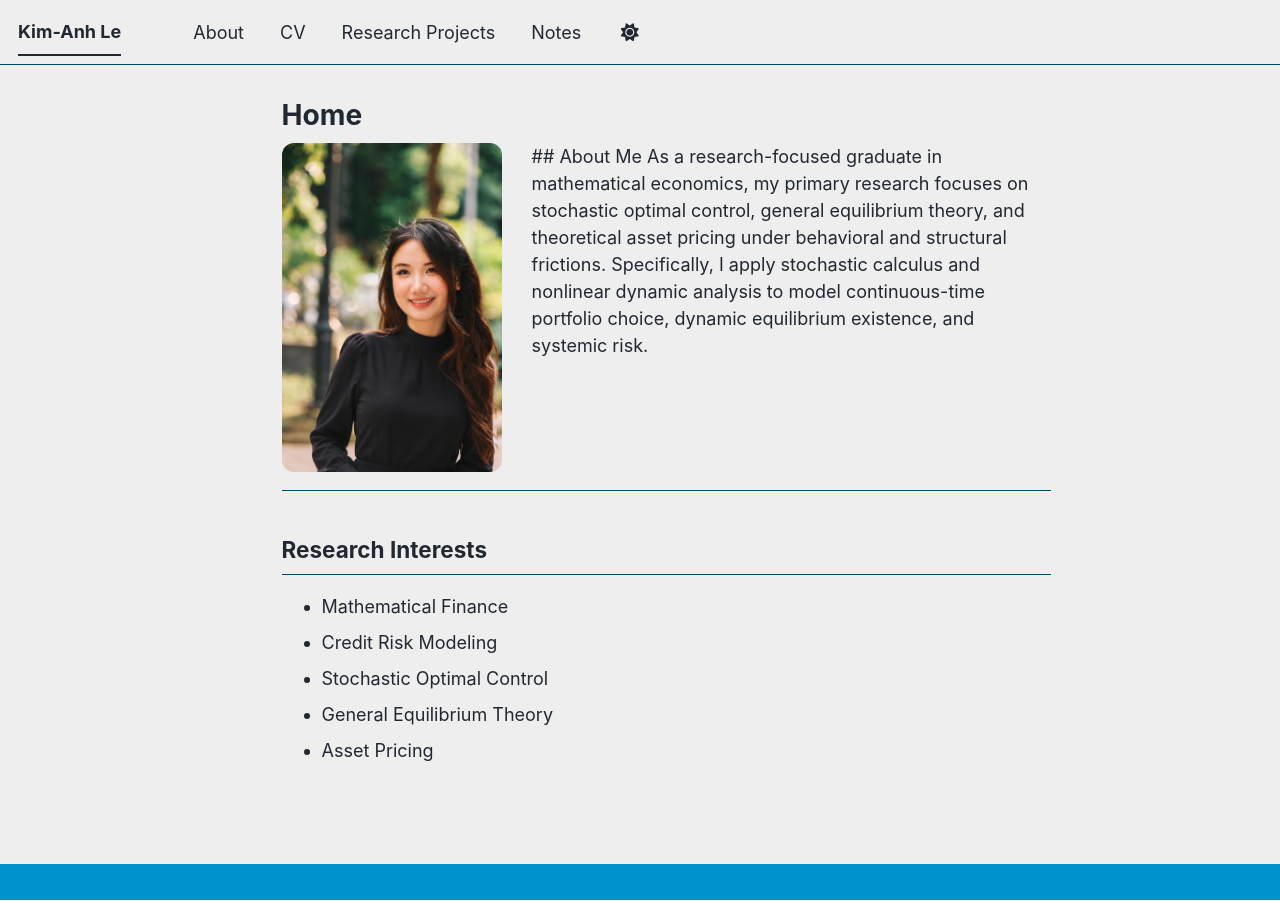
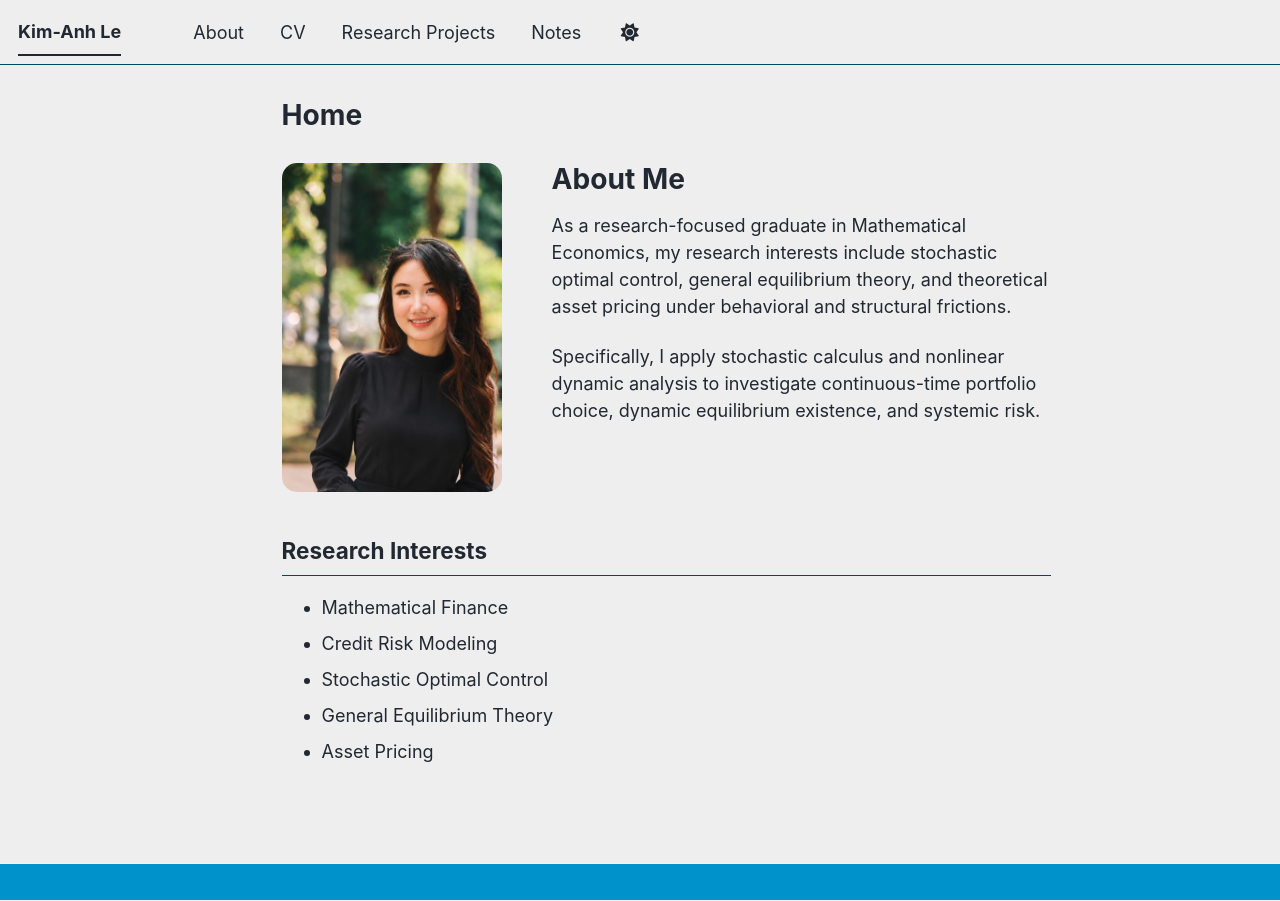
Before and after one commit to kimanhchloe/kimanhchloe.github.io, a Jekyll site: the page built from _pages/about.md, in a window 1280 px wide. Built offline with Jekyll 4.4.1, drawn with Linux system fonts in a browser that asks for light colours; a style sheet for code colours, icons or effects is not loaded.

Commit message:
Update research page

```diff
--- a/_pages/about.md
+++ b/_pages/about.md
@@ -6,30 +6,29 @@ redirect_from:
   - /about/
   - /about.html
 ---
+<div style="display:flex; align-items:flex-start; gap:40px; margin-top:20px;">
 
-<div style="display:flex; align-items:flex-start; gap:30px; flex-wrap:wrap;">
-
-<div style="flex:0 0 220px;">
-
+<div style="flex:0 0 230px;">
 <img src="/images/profile.jpeg"
-     alt="Kim-Anh Le"
-     style="width:220px; border-radius:12px;">
-
+     style="width:220px;border-radius:15px;">
 </div>
 
-<div style="flex:1; min-width:300px;">
+<div style="flex:1;">
+<h1 style="margin-top:0; margin-bottom:15px;">
+About Me
+</h1>
 
-## About Me
+<p>
+As a research-focused graduate in Mathematical Economics, my research interests include stochastic optimal control, general equilibrium theory, and theoretical asset pricing under behavioral and structural frictions.
+</p>
 
-As a research-focused graduate in mathematical economics, my primary research focuses on stochastic optimal control, general equilibrium theory, and theoretical asset pricing under behavioral and structural frictions.
-
-Specifically, I apply stochastic calculus and nonlinear dynamic analysis to model continuous-time portfolio choice, dynamic equilibrium existence, and systemic risk.
+<p>
+Specifically, I apply stochastic calculus and nonlinear dynamic analysis to investigate continuous-time portfolio choice, dynamic equilibrium existence, and systemic risk.
+</p>
 
 </div>
 
 </div>
-
----
 
 ## Research Interests
 
--- a/_pages/publications.html
+++ b/_pages/publications.html
@@ -1,7 +1,7 @@
 ---
 layout: single
 title: "Research Projects"
-permalink: /research/
+permalink: /publications/
 author_profile: false
 ---
 
```
